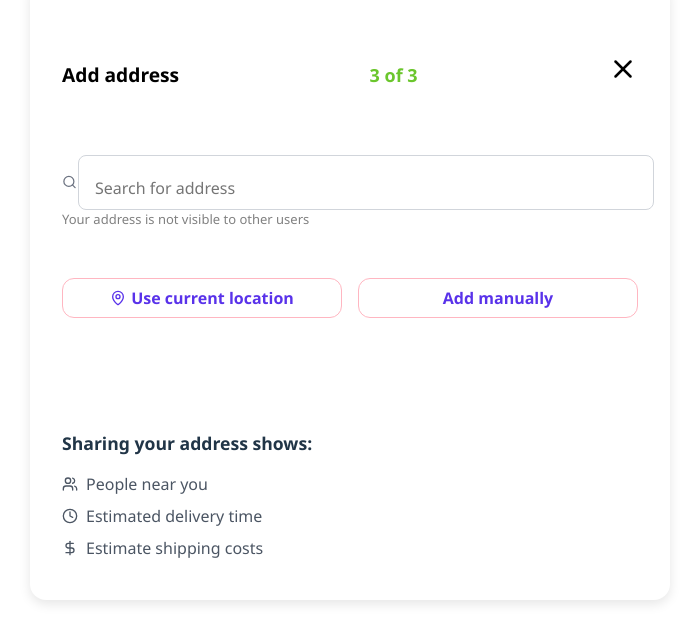
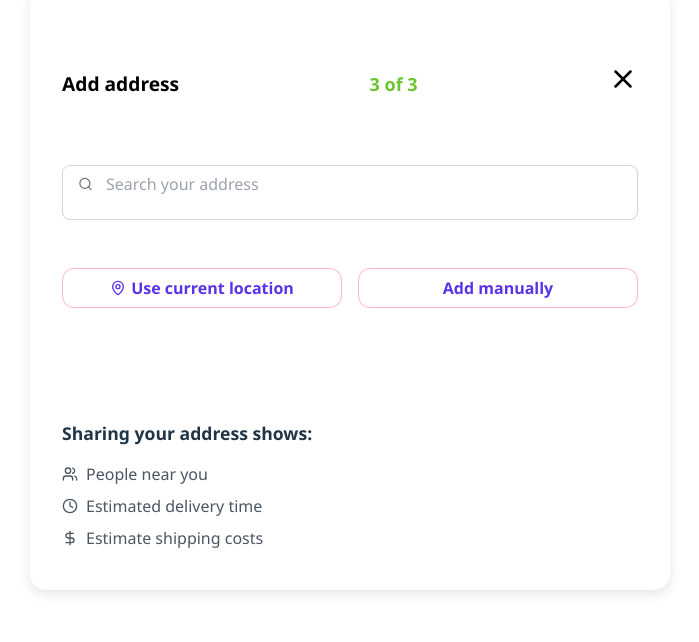
Before and after one commit to soliyana22/Signup_Login, a React (Vite) app: page /addaddress in a window 1280 px wide. Shown: the part 130-772 px from the top of the page, without its empty margins (290-989 px from the left). Built offline with nearby package versions, Linux system fonts and the light colour scheme.

Commit message:
commited

```diff
--- a/src/Components/Customers/Customers.css
+++ b/src/Components/Customers/Customers.css
@@ -1,6 +1,6 @@
 *{
     margin:0;
-    padding: 10rem;
+    padding:0;
     box-sizing: border-box;
 }
 
--- a/src/pages/Login/Login.css
+++ b/src/pages/Login/Login.css
@@ -7,7 +7,7 @@
 .register_container{
     justify-content: center;
     align-items: center;
-    border:1px solid rgb(214, 212, 212);
+    box-shadow: 0 4px 12px rgba(0,0,0,0.1);
     border-radius: 20px;
     width:480px;
     max-width: 700px;
--- a/src/pages/Login/Login.jsx
+++ b/src/pages/Login/Login.jsx
@@ -18,9 +18,8 @@ const Login = () => {
   const [showPassword, setShowPassword] = useState(false);
 
   const isEmailValid = email.includes("@") && email.includes(".");
-  const isPasswordValid = /^(?=.*[a-z])(?=.*[A-Z])(?=.*\d)(?=.*[!@#$%^&*]).{8,}$/.test(password);
-
- const handleLogin = async (e) => {
+  const isPasswordValid = /^(?=.*[a-z])(?=.*[A-Z])(?=.*\d)(?=.*[!@#$%^&*]).+$/.test(password);
+  const handleLogin = async (e) => {
   e.preventDefault();
   try {
     await signInWithEmailAndPassword(auth, email, password);
--- a/src/pages/Register/Add_address.css
+++ b/src/pages/Register/Add_address.css
@@ -63,55 +63,52 @@ html, body {
   background-color: #f3f4f6;
 }
 
-.search-address {
-  margin-top: 0.5rem;
-}
 .search-address-wrapper {
   position: relative;
-  display: flex;
+  width: 100%;
 }
+
+/* The search icon inside the input */
 .search-icon {
   position: absolute;
-  left: 0px;
-  top: 60%;
+  left: 16px;
+  top: 50%;
   transform: translateY(-50%);
   color: #6b7280;
-  margin-right:10px;
-
-
-}
-.search-address-wrapper input[placeholder="Search for address"] {
-  margin-left: 1rem;
+  pointer-events: none;
 }
 
-
-.search-icon-text{
-  position: absolute;
-  left: 0px;
-  top: 60%;
-  transform: translateY(-50%);
-  color: #6b7280;
-  margin-right:50px;
-  text-align: center;
-}
+/* Input styling */
 .search-address-input {
   width: 100%;
-  padding:10px;
+  padding: 10px 12px 10px 44px; /* space for icon */
   height: 50px;
   border: 1px solid #d1d5db;
   border-radius: 8px;
   font-size: 1rem;
   background-color: white;
   color: black;
+}
 
+/* The label inside the input */
+.search-placeholder-label {
+  position: absolute;
+  left: 44px; /* aligns after the icon */
+  top: 50%;
+  transform: translateY(-50%);
+  color: #9ca3af; /* gray */
+  pointer-events: none;
+  transition: 0.2s ease;
+  font-size: 1rem;
 }
-.search-address-text {
-  color: gray;
-  font-size: small;
 
-  text-align: left;
-  margin-right: 20px;
+/* When input is focused or has text, hide the label */
+.search-address-input:focus + .search-placeholder-label,
+.search-address-input.has-value + .search-placeholder-label {
+  opacity: 0;
+  visibility: hidden;
 }
+
 
 .address-options {
   display: flex;
--- a/src/pages/Register/Add_address.jsx
+++ b/src/pages/Register/Add_address.jsx
@@ -7,6 +7,7 @@ import './Add_address.css'
 const Add_address = () => {
 const navigate = useNavigate();
 const handleaddress = () => {
+
     navigate("/manual")
   }
 
@@ -29,17 +30,22 @@ const handleaddress = () => {
 
       <div className="search-address">
   <div className="search-address-wrapper">
+    <Search size={15} className="search-icon" />
 
     <input
       type="text"
-            placeholder='Search for address'
+      id="address"
       className="search-address-input"
+      onInput={(e) => e.target.classList.toggle('has-value', e.target.value !== '')}
     />
-          <label className='search-icon-text'></label>
-          <Search size={15} className="search-icon"/>
+
+    <label htmlFor="address" className="search-placeholder-label">
+      Search your address
+    </label>
   </div>
-        <p className="search-address-text">Your address is not visible to other users</p>
+  <p className="search-address-text"></p>
 </div>
+
 
       <div className="address-options">
         <button className="options">
--- a/src/pages/Register/Final.jsx
+++ b/src/pages/Register/Final.jsx
@@ -14,7 +14,7 @@ const Final = () => {
 
       <div className="final_image_container">
         <img
-          src="/assets/final_image.png"
+          src="../../assets/images/final_image.png"
           alt="Registration Success"
           className="final_image"
         />
--- a/src/pages/Register/Manual.jsx
+++ b/src/pages/Register/Manual.jsx
@@ -1,12 +1,34 @@
-import React from 'react'
+import React, { useState } from 'react'
 import {X} from 'lucide-react';
 import './manual.css'
 import { useNavigate } from 'react-router-dom';
 const Manual = () => {
 const navigate = useNavigate();
+const [address, setAddress] = useState('');
+const [city, setCity] = useState('');
+const [region, setRegion] = useState(''); // renamed from state
+const [zip, setZip] = useState('');
+const [apartment, setApartment] = useState('');
+
   const handlesave = () => {
-    navigate("/final")
+    if (!address.trim()) {
+      alert("Please enter Street Address.");
+      return;
     }
+    if (!city.trim()) {
+      alert("Please enter your city.");
+      return;
+    }
+    if (!region.trim()) {
+      alert("Please enter your state.");
+      return;
+    }
+    if (!zip.trim()) {
+      alert("Please enter a zip code.");
+      return;
+    }
+    navigate("/final");
+  };
 
 
   return (
@@ -29,6 +51,7 @@ const Manual = () => {
                 type="text"
                 placeholder="319 Bainbridge Street"
                 className="search-address-input"
+                 onChange={(e) => setAddress(e.target.value)}
           />
           <label className="floating-label">Street address</label>
           </div>
@@ -36,17 +59,26 @@ const Manual = () => {
           <div className="input-group">
       <input
         type="text"
+        value={apartment}
         placeholder=""
         className="search-address-input"
+        onChange={(e) => setApartment(e.target.value)}
       />
-            <label className="floating-label first">Apartment</label>
-            <label className="second">Optional</label>
+
+      {/* Left label - always visible */}
+      <label className="floating-label left-label">Apartment</label>
+
+      {/* Right label - only visible when user types */}
+      {apartment.trim() !== "" && (
+        <label className="floating-label right-label">Optional</label>
+      )}
     </div>
           <div className="input-group">
             <input
               type="text"
               placeholder="New York City"
               className="search-address-input"
+              onChange={(e) => setCity(e.target.value)}
             />
       <label className="floating-label">City</label>
           </div>
@@ -57,6 +89,7 @@ const Manual = () => {
                 type="text"
                 placeholder="New York "
                 className="search-address-input"
+                 onChange={(e) => setRegion(e.target.value)}
               />
           <label className="floating-label">State</label>
         </div>
@@ -66,6 +99,7 @@ const Manual = () => {
                 type="text"
                 placeholder="11233"
                 className="search-address-input specific"
+                onChange={(e) => setZip(e.target.value)}
               />
          <label className="floating-label">Zip code</label>
         </div>
--- a/src/pages/Register/Personal_info.jsx
+++ b/src/pages/Register/Personal_info.jsx
@@ -10,11 +10,9 @@ const Personal_info = () => {
   const [countryCode, setCountryCode] = useState('+598');
   const [phoneNumber, setPhoneNumber] = useState('');
   const [birthday, setBirthday] = useState('');
-
-  const isPhoneNumberValid = phoneNumber.length >= 7 && /^\d{7}$/.test(phoneNumber);
-
+  const isPhoneNumberValid = /^\d+$/.test(phoneNumber);
   // adjust your name validation as needed
-  const isFullName = /[a-z]/.test(fullName) && /[A-Z]/.test(fullName);
+  const isFullName = /[a-z]/.test(fullName) || /[A-Z]/.test(fullName);
 
   const handleSave = () => {
     if (!fullName.trim()) {
--- a/src/pages/Register/Register.css
+++ b/src/pages/Register/Register.css
@@ -7,7 +7,7 @@
 .register_container{
     justify-content: center;
     align-items: center;
-    border:1px solid rgb(214, 212, 212);
+    box-shadow: 0 4px 12px rgba(0,0,0,0.1);
     border-radius: 20px;
     width:480px;
     max-width: 700px;
--- a/src/pages/Register/manual.css
+++ b/src/pages/Register/manual.css
@@ -124,12 +124,37 @@
         .save_btn:hover {
             background-color: #4025b5;
         }
-        .input-group {
+.input-group {
   position: relative;
+  width: 100%;
 }
-.input-group label{
+
+.search-address-input {
+  width: 100%;
+  padding: 16px;
+  font-size: 1rem;
+}
+
+/* Common label styling */
+.floating-label {
   position: absolute;
+  top: 16px;
+  font-size: 1rem;
+  color: #6b7280;
+  pointer-events: none;
+  transition: opacity 0.2s ease;
 }
+
+/* Left label: Apartment */
+.left-label {
+  left: 16px;
+}
+
+/* Right label: Optional */
+.right-label {
+  right: 16px;
+}
+
 
 .search-address-input {
   width: 100%;
@@ -142,22 +167,7 @@
   color: black;
 }
 
-.floating-label {
-  position: absolute;
-  left: 16px;
-  top: 16px;
-  color: #6b7280;
-  font-size: 1rem;
-  pointer-events: none;
-  transition: all 0.2s ease;
 
-}
-.floating-label .first{
-margin-left:10;
-}
-.floating-label .second{
- margin-right:10
-}
 /* When input has focus or something typed inside */
 .search-address-input:focus + .floating-label,
 .search-address-input:not(:placeholder-shown) + .floating-label {
```
Lines whose indentation alone changed are shown as unchanged.
